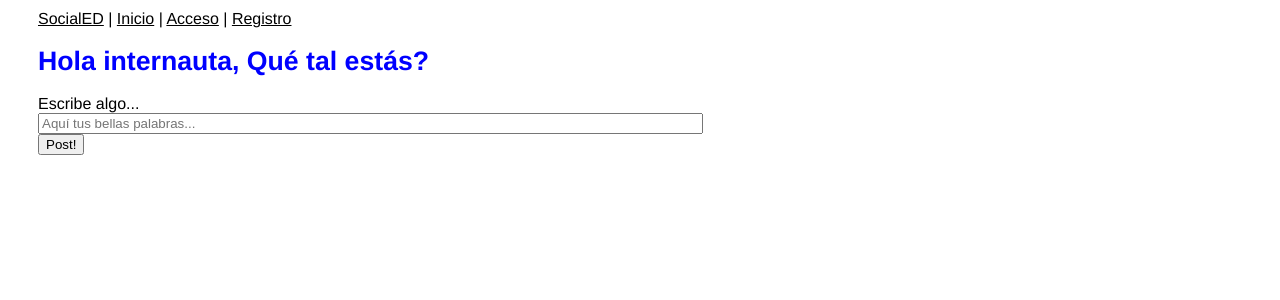
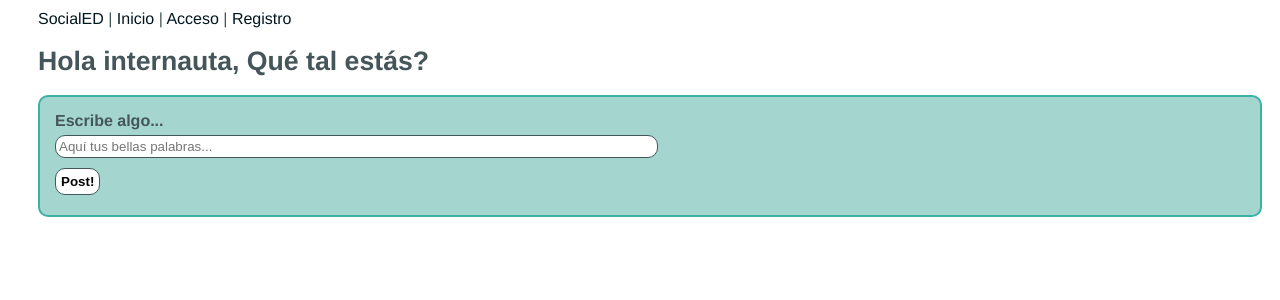
Before and after one commit to odiVicente/SocialED, a Flask app: page /home in a window 1280 px wide. Shown: the top 300 px of the page. Run offline with Flask 2, Linux system fonts and the light colour scheme.

Commit message:
estilo propio

```diff
--- a/static/css/socialed-style.css
+++ b/static/css/socialed-style.css
@@ -5,39 +5,68 @@
   font-family: Helvetica, Geneva, Arial, sans-serif;
   padding-left: 20px;
   background-color: #FFFFFF; /* beige */
-  font-color: #2A2929; /* dark grey */
+  color: #44565a;
   margin: 10px;
 }
-a:link{
- color:black;
 
- }
+a {
+  text-decoration: none;
+  color: #00171F;
+}
+
 a:hover {
-  color:green;
+  color:#d9ddde;
 }
+
 h1 {
-   color:blue;
+   color: #44565a;
    font-size:20pt;
+}
 
+div#container>div>p {
+  margin-left: 15px;
+}
 
+div#container>div, div#container>form {
+  border: 2px solid #3bb0a4;
+  border-radius: 10px;
+  background-color: #a4d6cf;
 }
+
 form {
+  padding: 15px;
+}
 
+label {
+  font-weight: bolder;
+  color: #44565a;
+  padding: 10px 0;
+}
 
+.inputs {
+  margin: 5px 0;
+}
 
+input {
+  padding: 3px;
+  border: 1px solid #44565a;
+  border-radius: 10px;
+}
 
+input:focus {
+  border: 2px solid #44565a;
+  outline: none;
+}
 
+input[type="submit"] {
+  margin-top: 5px;
+  padding: 5px;
+  font-weight: bolder;
+  border: 1px solid #44565a;
+  background-color: white;
 }
-label {
 
-
-
-
-
+input[type="text"], input[type="email"], input[type="password"]{
+  position: relative;
+  width: 50%;
 }
-.inputs {
-
-
-
-
-}
```
